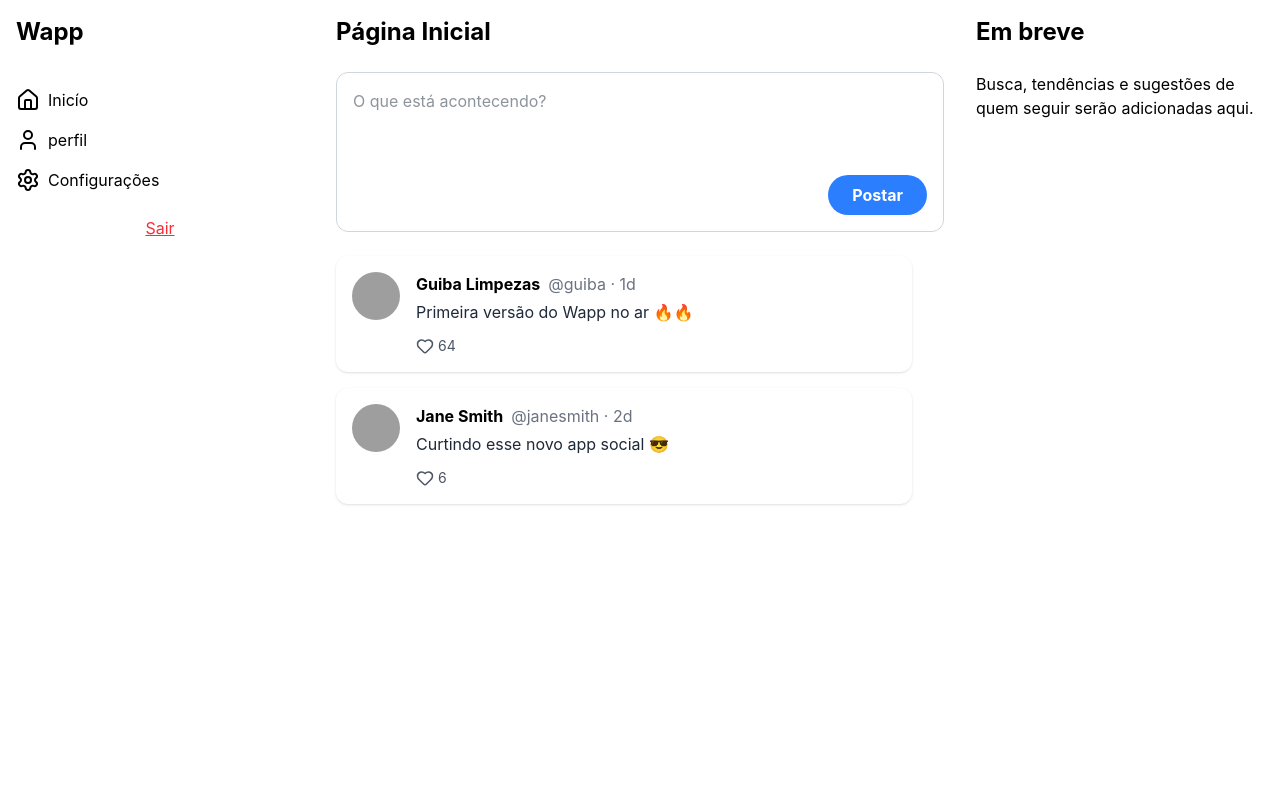
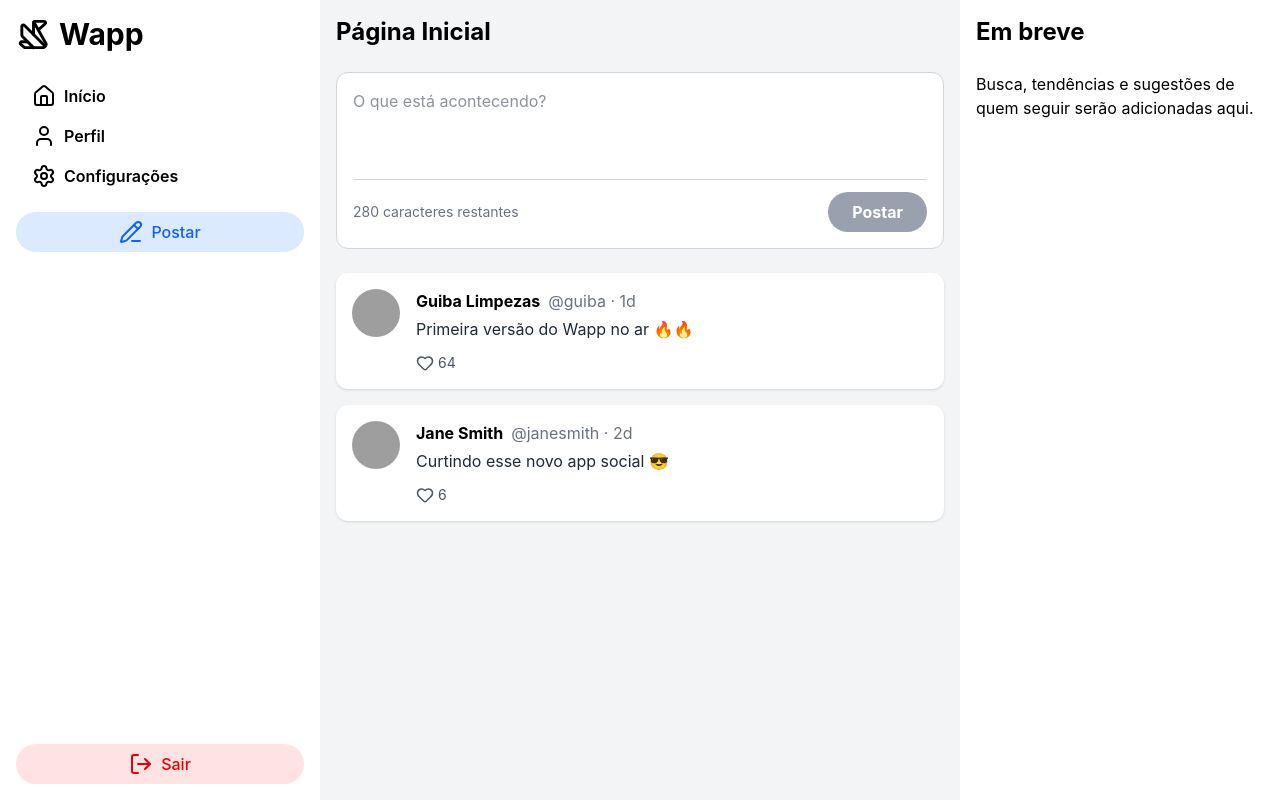
Before and after one commit to vilippi/clone-twitter, a React (Vite) app in the folder wapp/: page / in a window 1280 px wide. Built offline with nearby package versions, Linux system fonts and the light colour scheme; grey boxes are pictures that could not be loaded.

Commit message:
Melhorias no UX/UI

```diff
--- a/wapp/src/components/common/Tweet.jsx
+++ b/wapp/src/components/common/Tweet.jsx
@@ -19,7 +19,7 @@ const Tweet = ({ username, name, avatar, content, timestamp }) => {
     }
 
     return (
-        <div className="bg-white p-4 rounded-xl shadow-sm mb-4 flex gap-4">
+        <div className="w-full bg-white p-4 rounded-xl shadow-sm mb-4 flex gap-4">
 
             {/* Avatar */}
             <img
@@ -35,7 +35,7 @@ const Tweet = ({ username, name, avatar, content, timestamp }) => {
                     <span className="text-gray-500">@{username} · {timestamp}</span>
                 </div>
 
-                <p className="mt-1 text-gray-800">{content}</p>
+                <p className="mt-1 text-gray-800 break-words">{content}</p>
 
                 {/* Like */}
                 <div className="mt-3 flex items-center gap-2 text-sm text-gray-600">
--- a/wapp/src/components/home/NovoTweet.jsx
+++ b/wapp/src/components/home/NovoTweet.jsx
@@ -1,12 +1,23 @@
 import { useState } from 'react'
 import { useAuth } from '../../context/AuthContext'
+
+const MAX_CHARS = 280
 
 const NovoTweet = ({ onPost }) => {
     const [conteudo, setConteudo] = useState('')
     const { user } = useAuth()
 
+    const charsRestantes = MAX_CHARS - conteudo.length
+    const corContador =
+        charsRestantes < 0
+            ? 'text-red-500'
+            : charsRestantes <= 20
+            ? 'text-yellow-500'
+            : 'text-gray-500'
+
+
     const handlePost = () => {
-        if (conteudo.trim() === '') return
+        if (conteudo.trim() === '' || conteudo.length > MAX_CHARS) return
 
         const novoTweet = {
             username: user.username,
@@ -31,10 +42,17 @@ const NovoTweet = ({ onPost }) => {
                 onChange={(e) => setConteudo(e.target.value)}
             />
 
-            <div className="flex justify-end mt-2">
+            <hr className="my-3 border-t border-gray-300" />
+
+            <div className="flex justify-between items-center mt-2">
+                <span className={`text-sm ${corContador}`}>
+                    {charsRestantes} caracteres restantes
+                </span>
+
                 <button
                     onClick={handlePost}
-                    className="bg-blue-500 text-white font-bold py-2 px-6 rounded-full hover:bg-blue-600 transition"
+                    disabled={conteudo.trim() === '' || conteudo.length > MAX_CHARS}
+                    className="bg-blue-500 text-white font-bold py-2 px-6 rounded-full hover:bg-blue-600 transition disabled:bg-gray-400"
                 >
                     Postar
                 </button>
--- a/wapp/src/layout/MainLayout.jsx
+++ b/wapp/src/layout/MainLayout.jsx
@@ -1,6 +1,10 @@
 import { House } from 'lucide-react';
 import { User } from 'lucide-react';
 import { Settings } from 'lucide-react';
+import { Origami } from 'lucide-react';
+import { LogOut } from 'lucide-react';
+import { PencilLine } from 'lucide-react';
+
 import { useAuth } from '../context/AuthContext';
 import { Link } from 'react-router-dom';
 
@@ -14,18 +18,45 @@ const MainLayout = ({ children }) => {
         <div className="min-h-screen grid grid-cols-12">
 
             {/* Sidebar Fixa a esquerda (Menu) */}
-            <aside className="col-span-3 p-4">
-                <nav className="flex flex-col gap-4 sticky">
-                    <h1 className="text-2xl font-bold mb-6">Wapp</h1>
-                    <a href="/" className="flex items-center gap-2"> <House /> Inicío</a>
-                    <Link to={`/profile/${user?.username}`} className="flex items-center gap-2"> <User/> perfil</Link>
-                    <a href="/configuracao" className="flex items-center gap-2"> <Settings /> Configurações</a>
-                    <button onClick={logout} className="mt-2 text-red-500 underline">Sair</button>
+            <aside className="col-span-3 p-4 sticky top-0 h-screen">
+                <nav className="flex flex-col justify-between h-full">
+
+                    {/* Topo: logo + links */}
+                    <div className="flex flex-col">
+                        <h1 className="text-3xl font-bold mb-6 flex items-center gap-2">
+                            <Origami size={35} /> Wapp
+                        </h1>
+                        <a href="/" className="w-fit inline-flex items-center font-semibold gap-2 px-4 py-2 rounded-full hover:bg-neutral-200 transition">
+                            <House /> Início
+                        </a>
+                        <Link to={`/profile/${user?.username}`} className="w-fit inline-flex items-center font-semibold gap-2 px-4 py-2 rounded-full hover:bg-neutral-200 transition">
+                            <User /> Perfil
+                        </Link>
+                        <a href="/configuracao" className="w-fit inline-flex items-center font-semibold gap-2 px-4 py-2 rounded-full hover:bg-neutral-200 transition">
+                            <Settings /> Configurações
+                        </a>
+                        <button
+                            className="mt-4 inline-flex items-center justify-center gap-2 bg-blue-100 text-blue-600 p-2 rounded-full font-medium hover:bg-blue-200 transition"
+                        >
+                            <PencilLine /> Postar
+                        </button>
+                    </div>
+
+                    {/* Base: botão sair */}
+                    <div>
+                        <button
+                            onClick={logout}
+                            className="w-full mt-4 inline-flex items-center justify-center gap-2 bg-red-100 text-red-600 px-4 py-2 rounded-full font-medium hover:bg-red-200 transition"
+                        >
+                            <LogOut /> Sair
+                        </button>
+                    </div>
+
                 </nav>
             </aside>
 
             {/* TimeLine (Conteudo Principal) */}
-            <main className="col-span-6 p-4">
+            <main className="col-span-6 p-4 bg-gray-100">
                 {children}
             </main>
 
--- a/wapp/src/pages/Home.jsx
+++ b/wapp/src/pages/Home.jsx
@@ -32,7 +32,7 @@ const Home = () => {
 
             <NovoTweet onPost={handleNovoTweet} />
 
-            <div className="max-w-xl">
+            <div className="w-full space-y-4">
                 {tweets.map((tweet, index) => (
                     <Tweet key={index} {...tweet} />
                 ))}
```
Also changed, not shown: wapp/src/layout/SidebarLayout.jsx (added), wapp/src/pages/Configuracao.jsx (added).
